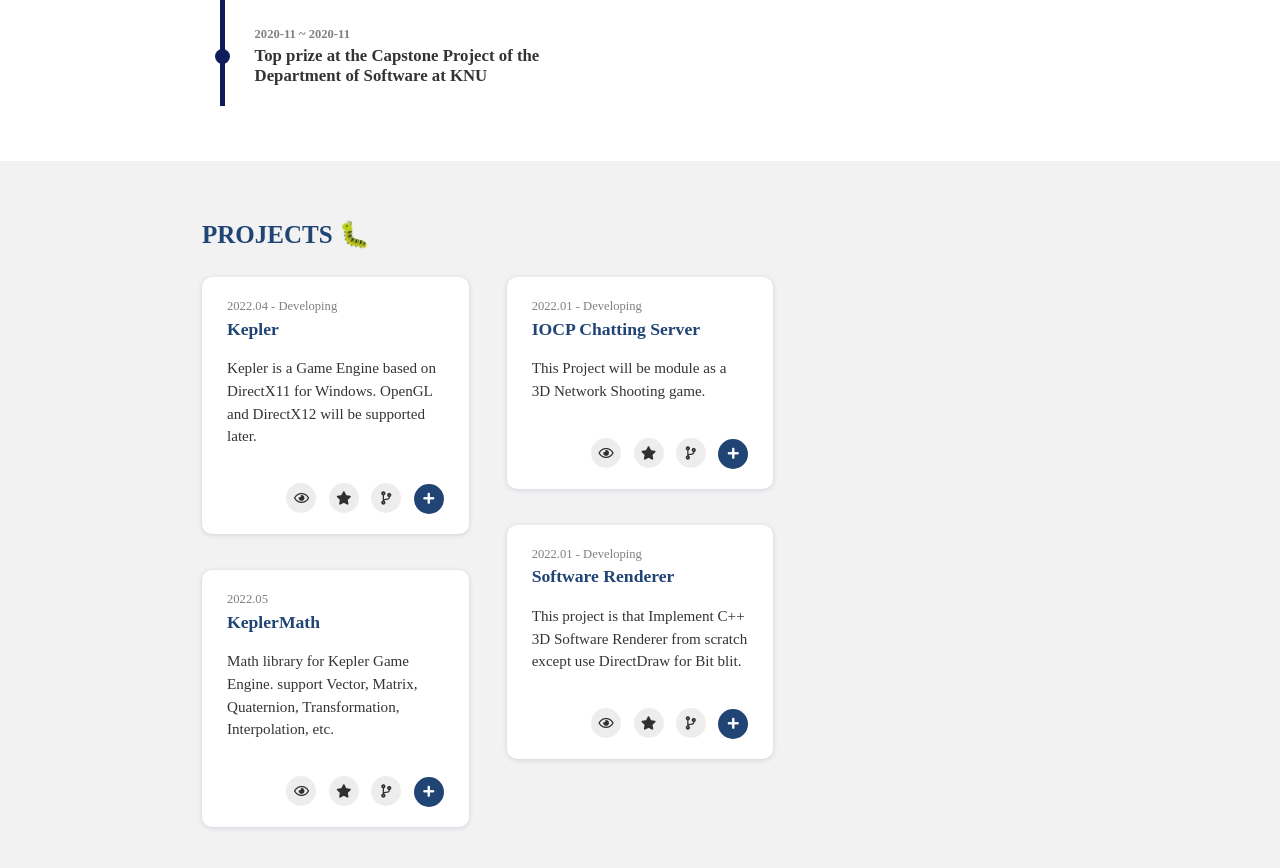
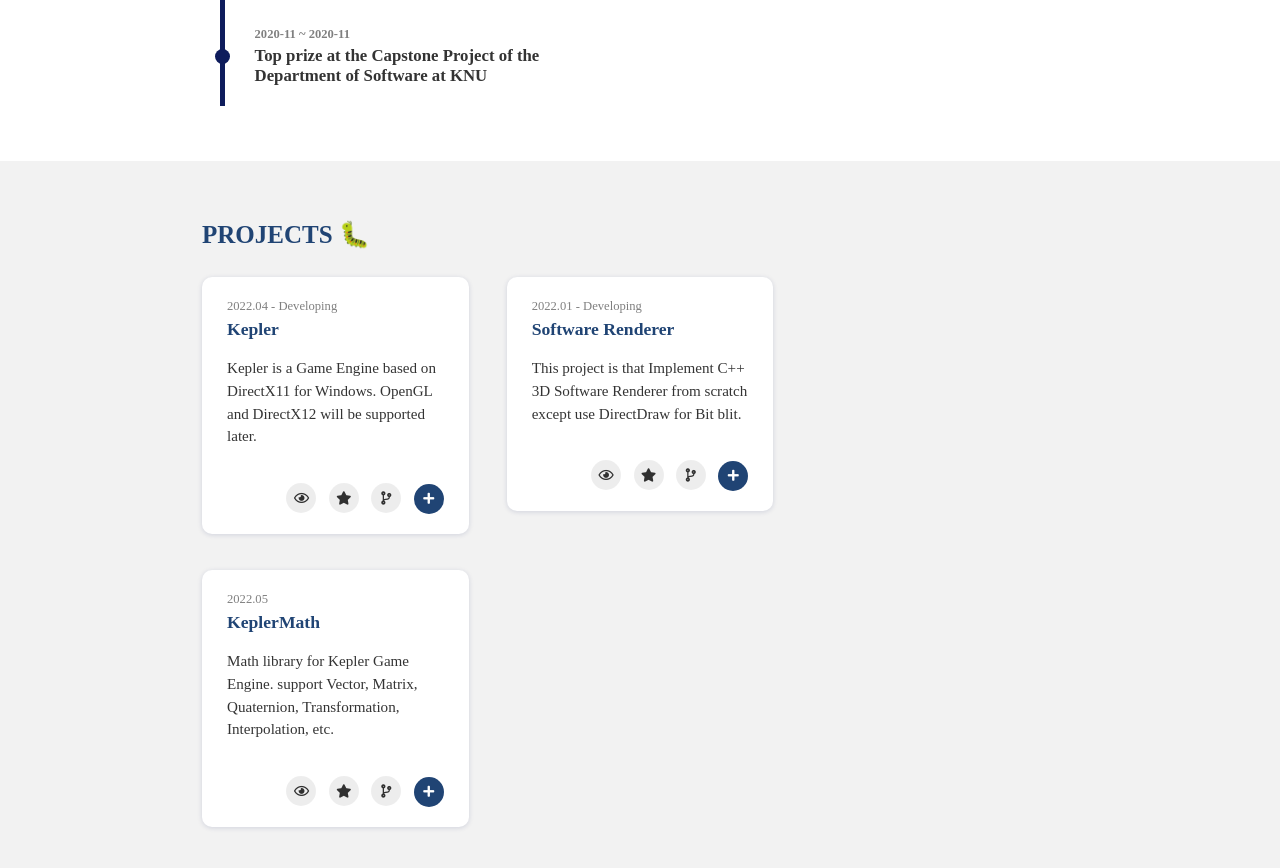
Before and after one commit to Hamsik2rang/Hamsik2rang.github.io, a Jekyll site: the page built from portfolio.html, in a window 1280 px wide and 900 px high, scrolled down 764 px. Shown: the top 868 px of the window. Built offline with Jekyll 4.4.1, drawn with Linux system fonts in a browser that asks for light colours; nearby versions of some CDN libraries; some web fonts are replaced; some of the changed lines change nothing that is shown.

Commit message:
Projects에서 IOCP 제거

```diff
--- a/_data/projects.yml
+++ b/_data/projects.yml
@@ -1,58 +1,29 @@
-- project :
-    print : True # If 'False' is selected, it will not be displayed in 'home.html > aside > .proj-content'.
-    modal : True # If 'True' is selected, modal can open in 'portfolio.html'.
-    url :  https://github.com/Hamsik2rang/Kepler # Full URL
-    image : # path: assets/project/
-    date : 2022.04 - Developing
-    title : Kepler
-    summary : Game Engine for Windows10, based on DirectX11
-    description : Kepler is a Game Engine based on DirectX11 for Windows. OpenGL and DirectX12 will be supported later.
+- project:
+    print: True # If 'False' is selected, it will not be displayed in 'home.html > aside > .proj-content'.
+    modal: True # If 'True' is selected, modal can open in 'portfolio.html'.
+    url: https://github.com/Hamsik2rang/Kepler # Full URL
+    image: # path: assets/project/
+    date: 2022.04 - Developing
+    title: Kepler
+    summary: Game Engine for Windows10, based on DirectX11
+    description: Kepler is a Game Engine based on DirectX11 for Windows. OpenGL and DirectX12 will be supported later.
 
-- project :
-    print : True # If 'False' is selected, it will not be displayed in 'home.html > aside > .proj-content'.
-    modal : True # If 'True' is selected, modal can open in 'portfolio.html'.
-    url :  https://github.com/Hamsik2rang/KeplerMath # Full URL
-    image : # path: assets/project/
-    date : 2022.05
-    title : KeplerMath
-    summary : Math Library for Kepler
-    description : Math library for Kepler Game Engine. support Vector, Matrix, Quaternion, Transformation, Interpolation, etc.
+- project:
+    print: True # If 'False' is selected, it will not be displayed in 'home.html > aside > .proj-content'.
+    modal: True # If 'True' is selected, modal can open in 'portfolio.html'.
+    url: https://github.com/Hamsik2rang/KeplerMath # Full URL
+    image: # path: assets/project/
+    date: 2022.05
+    title: KeplerMath
+    summary: Math Library for Kepler
+    description: Math library for Kepler Game Engine. support Vector, Matrix, Quaternion, Transformation, Interpolation, etc.
 
-- project :
-    print : True # If 'False' is selected, it will not be displayed in 'home.html > aside > .proj-content'.
-    modal : True # If 'True' is selected, modal can open in 'portfolio.html'.
-    url : https://github.com/hamsik2rang/IOCP # Full URL
-    image :  # path: assets/project/
-    date : 2022.01 - Developing
-    title : IOCP Chatting Server
-    summary : IOCP Chatting Server using C++
-    description : This Project will be module as a 3D Network Shooting game.
-    contents :
-        # - title : 1. 블로그 첫 화면 구성
-        #   image : home.png
-        #   description : <li>Responsive Layout</li>
-        #     <li>User Profile</li>
-        #     <li>Tags</li>
-        #     <li>Projects</li>
-        #     <li>Pagination</li>
-        # - title : 2. 태그 페이지
-        #   image : tags.png
-        #   description : <li>Responsive Layout</li>
-        #     <li>Tags</li>
-        # - title : 3. 남은 개발 과제
-        #   image :
-        #   description : <li>project 부분 디자인 변경</li>
-        #     <li>favicon.ico, search 기능</li>
-        #     <li>OG Tag 추가</li>
-        #     <li>profile 이미지 효과</li>
-        #     <li>gem 배포</li>
-
-- project :
-    print : True # If 'False' is selected, it will not be displayed in 'home.html > aside > .proj-content'.
-    modal : True # If 'True' is selected, modal can open in 'portfolio.html'.
-    url :  https://github.com/Hamsik2rang/Software-Renderer # Full URL
-    image : # path: assets/project/
-    date : 2022.01 - Developing
-    title : Software Renderer
-    summary : Software Renderer using C++, DirectDraw and WinAPI
-    description : This project is that Implement C++ 3D Software Renderer from scratch except use DirectDraw for Bit blit.
+- project:
+    print: True # If 'False' is selected, it will not be displayed in 'home.html > aside > .proj-content'.
+    modal: True # If 'True' is selected, modal can open in 'portfolio.html'.
+    url: https://github.com/Hamsik2rang/Software-Renderer # Full URL
+    image: # path: assets/project/
+    date: 2022.01 - Developing
+    title: Software Renderer
+    summary: Software Renderer using C++, DirectDraw and WinAPI
+    description: This project is that Implement C++ 3D Software Renderer from scratch except use DirectDraw for Bit blit.
```
